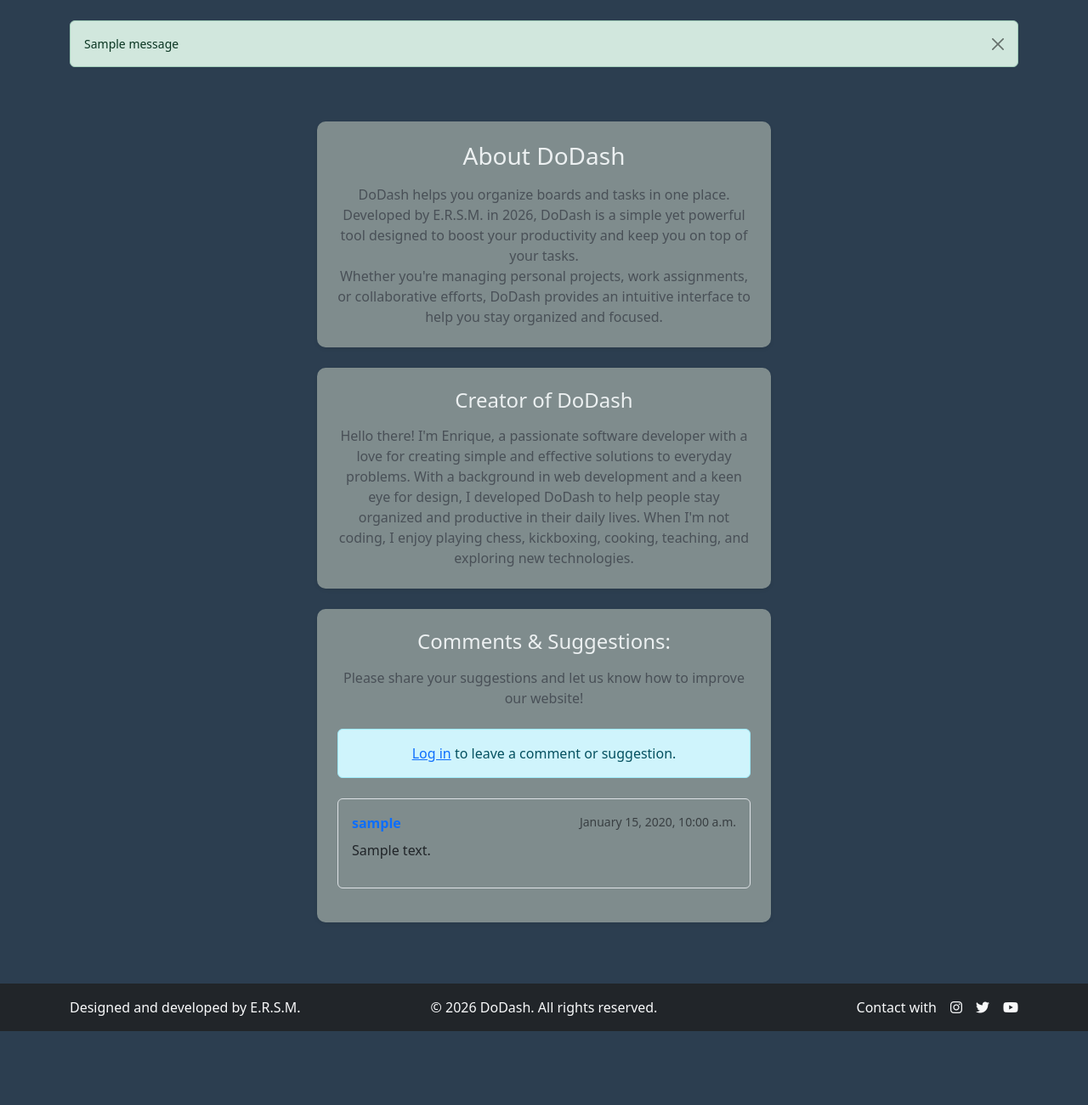
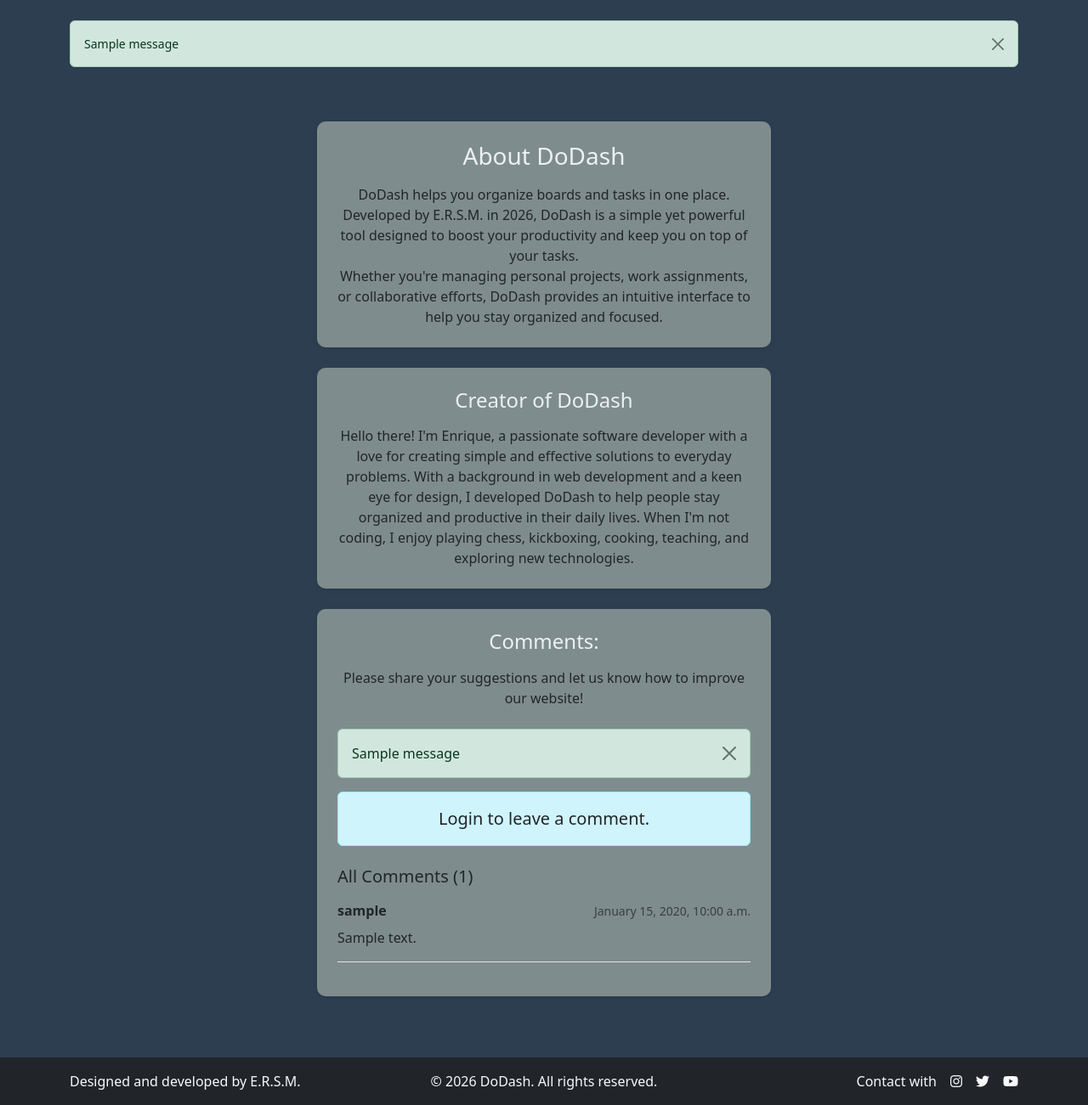
Before and after one commit to Enrique2007s/django-todo-app, a Django app: page /about/ in a window 1280 px wide. Shown: the part 56-1357 px from the top of the page at 85% size. Before the commit the page ends 1270 px from the top, so only its background shows below. Run offline with Django 4.2, Linux system fonts and the light colour scheme; tables that the repository leaves empty hold one stand-in row (values such as "Sample post"); one stand-in notice (Sample message) is shown; some libraries are stand-ins or nearby versions; some web fonts are replaced.

Commit message:
add edit-comment.html and use comment model.

```diff
--- a/about/forms.py
+++ b/about/forms.py
@@ -1,5 +1,6 @@
 from django import forms
 from .models import Comment
+
 
 class CommentForm(forms.ModelForm):
     class Meta:
--- a/about/templates/about/about.html
+++ b/about/templates/about/about.html
@@ -1,5 +1,4 @@
 {% extends 'base.html' %}
-{% load crispy_forms_tags %}
 
 {% block content %}
 <div class="container py-5">
@@ -8,7 +7,7 @@
 			<div class="card shadow-sm border-0">
 				<div class="card-body p-4 text-center">
 					<h1 class="h3 mb-3 dashboard-title">About DoDash</h1>
-					<p class="mb-0 text-light-emphasis">
+					<p class="mb-0">
 						DoDash helps you organize boards and tasks in one place.
                         <br>
                         Developed by E.R.S.M. in 2026, DoDash is a simple yet powerful tool designed to boost your productivity and keep you on top of your tasks.
@@ -18,11 +17,11 @@
 					</p>
 				</div>
 			</div>
-
+			<div>
 				<div class="card shadow-sm border-0 mt-4">
 					<div class="card-body p-4 text-center">
 						<h2 class="h4 mb-3 dashboard-title">Creator of DoDash</h2>
-					<p class="mb-0 text-light-emphasis">
+						<p class="mb-0">
 							Hello there!
 							I'm Enrique, a passionate software developer with a love for creating simple and effective solutions to everyday problems.
 							With a background in web development and a keen eye for design, I developed DoDash to help people stay organized and
@@ -31,52 +30,63 @@
 						</p>
 					</div>
 				</div>
-
+			</div>
 				<!-- Comments Section -->
 <div class="card shadow-sm border-0 mt-4">
     <div class="card-body p-4">
-					<h2 class="h4 mb-3 dashboard-title text-center">Comments & Suggestions:</h2>
-					<p class="mb-4 text-light-emphasis text-center">
+        <h2 class="h4 mb-3 dashboard-title text-center">Comments:</h2>
+        <p class="mb-4 text-center">
             Please share your suggestions and let us know how to improve our website!
         </p>
 
+        <!-- Display messages -->
+        {% if messages %}
+            {% for message in messages %}
+                <div class="alert alert-{% if message.tags == 'error' %}danger{% else %}{{ message.tags }}{% endif %} alert-dismissible fade show" role="alert">
+                    {{ message }}
+                    <button type="button" class="btn-close" data-bs-dismiss="alert" aria-label="Close"></button>
+                </div>
+            {% endfor %}
+        {% endif %}
+
         <!-- Comment Form -->
         {% if user.is_authenticated %}
-						<form method="post" class="mb-4">
+            <div class="mb-5">
+                <form method="post">
                     {% csrf_token %}
-							{{ form|crispy }}
-							<div class="mt-2">
+                    <div class="mb-3">
+                        {{ form.content }}
+                    </div>
                     <button type="submit" class="btn">Post Comment</button>
+                </form>
             </div>
-						</form>
         {% else %}
-						<div class="alert alert-info text-center">
-							<a href="{% url 'login' %}">Log in</a> to leave a comment or suggestion.
+            <div class="alert alert-info text-center mb-4">
+                <p class="mb-0 text-dark fs-5">Login to leave a comment.</p>
             </div>
         {% endif %}
 
         <!-- Display Comments -->
-					<div class="comments-section mt-4">
         {% if comments %}
+            <div class="mt-4">
+                <h3 class="h5 mb-3">All Comments ({{ comments.count }})</h3>
                 {% for comment in comments %}
-								<div class="comment mb-3 p-3 border rounded">
-									<div class="d-flex justify-content-between align-items-start">
-										<strong class="text-primary">{{ comment.owner.username }}</strong>
+                    <div class="border-bottom pb-3 mb-3">
+                        <div class="d-flex justify-content-between align-items-center mb-2">
+                            <strong>{{ comment.owner.username }}</strong>
                             <small class="text-muted">{{ comment.created_on|date:"F j, Y, g:i a" }}</small>
                         </div>
-									<p class="mb-0 mt-2">{{ comment.content|linebreaks }}</p>
-									{% if user == comment.owner or user.is_staff %}
+                        <p class="mb-0 text-start">{{ comment.content|linebreaksbr }}</p>
+						{% if user.is_authenticated and comment.owner == user %}
 							<div class="mt-2">
-											<a href="{% url 'delete_comment' comment.id %}" class="text-danger small"
-											   onclick="return confirm('Are you sure you want to delete this comment?')">
-												Delete
-											</a>
+								<a href="{% url 'edit-comment' comment.id %}" class="btn btn-sm">Edit</a>
 							</div>
 						{% endif %}
                     </div>
                 {% endfor %}
+            </div>
         {% else %}
-							<div class="text-center text-muted">
+            <div class="text-center text-muted mt-4">
                 <p>No comments yet. Be the first to share your thoughts!</p>
             </div>
         {% endif %}
@@ -84,6 +94,4 @@
 </div>
 		</div>
 	</div>
-	</div>
-</div>
 {% endblock content %}
--- a/about/urls.py
+++ b/about/urls.py
@@ -5,4 +5,5 @@ from . import views
 
 urlpatterns = [
  path('', views.about, name='about'),
+ path('edit-comment/<int:comment_id>/', views.edit_comment, name='edit-comment'),
 ]
--- a/about/views.py
+++ b/about/views.py
@@ -1,4 +1,4 @@
-from django.shortcuts import render, redirect
+from django.shortcuts import render, get_object_or_404, redirect
 from django.contrib.auth.decorators import login_required
 from django.contrib import messages
 from django import forms
@@ -8,28 +8,42 @@ from .forms import CommentForm
 
 # About page view
 def about(request):
+    # Get all comments (ordered by newest first from model Meta)
     comments = Comment.objects.all()
-    form = CommentForm()
-    if request.method == 'POST' and not request.user.is_authenticated:
-        return redirect('account_login')
+
+    # Handle comment submission
     if request.method == 'POST':
+        if not request.user.is_authenticated:
+            messages.error(request, 'You must be logged in to leave a comment.')
+            return redirect('{ url "account_login" }')
+
         form = CommentForm(request.POST)
         if form.is_valid():
             comment = form.save(commit=False)
             comment.owner = request.user
             comment.save()
-            messages.success(request, 'Your comment has been added.')
+            messages.success(request, 'Your comment has been posted!')
             return redirect('about')
-    return render(request, 'about/about.html', {'comments': comments, 'form': form})
+    else:
+        form = CommentForm()
 
+    context = {
+        'comments': comments,
+        'form': form,
+    }
+    return render(request, 'about/about.html', context)
 
+@login_required
+def edit_comment(request, comment_id):
+    comment = get_object_or_404(Comment, id=comment_id, owner=request.user)
 
-# def about(request):
-#     return render(request, 'about/about.html')
+    if request.method == 'POST':
+        form = CommentForm(request.POST, instance=comment)
+        if form.is_valid():
+            form.save()
+            messages.success(request, 'Your comment has been updated!')
+            return redirect('about')
+    else:
+        form = CommentForm(instance=comment)
 
-
-# # Simple comment form (keeps model import valid)
-# class CommentForm(forms.ModelForm):
-#     class Meta:
-#         model = Comment
-#         fields = ['content']
+    return render(request, 'about/edit-comment.html', {'form': form})
```
Also changed, not shown: about/templates/about/edit-comment.html (added, +26 -0 lines). Lines whose indentation alone changed are shown as unchanged.
